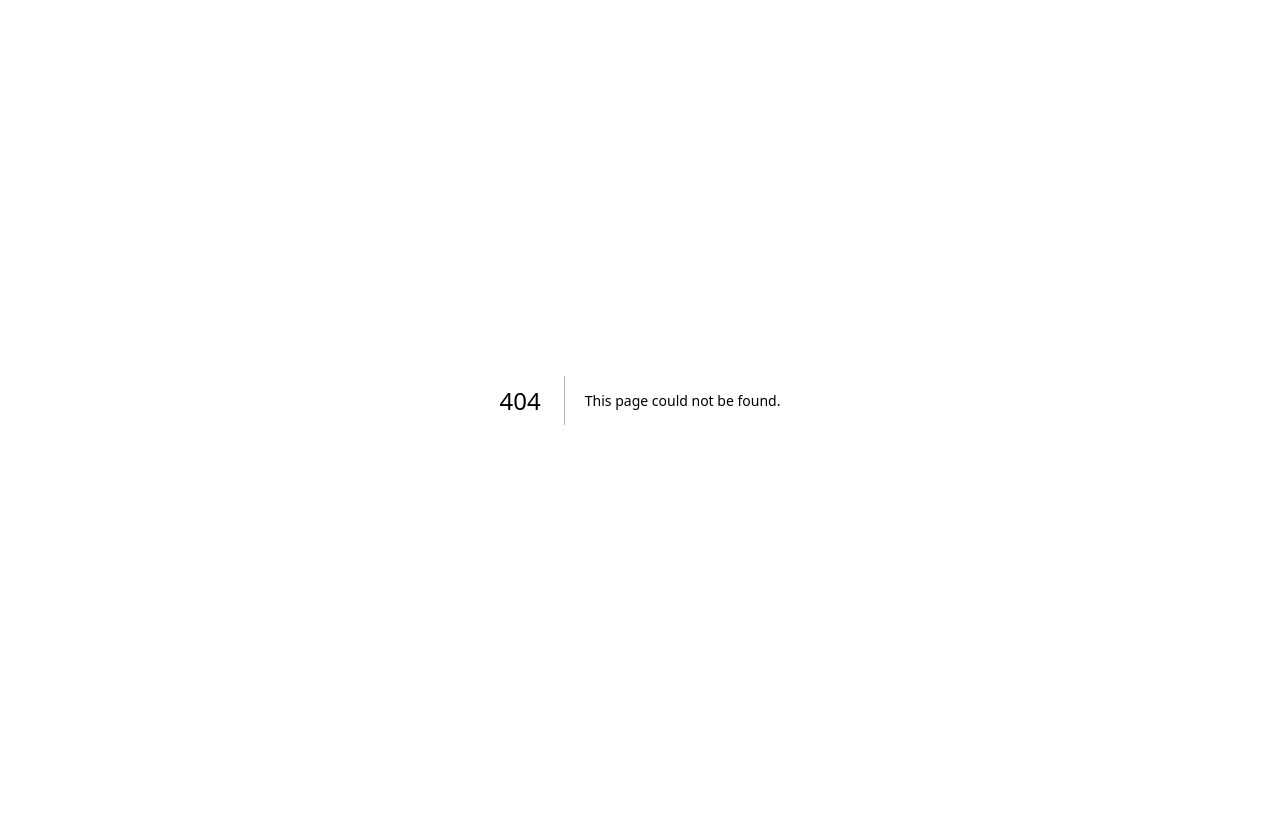
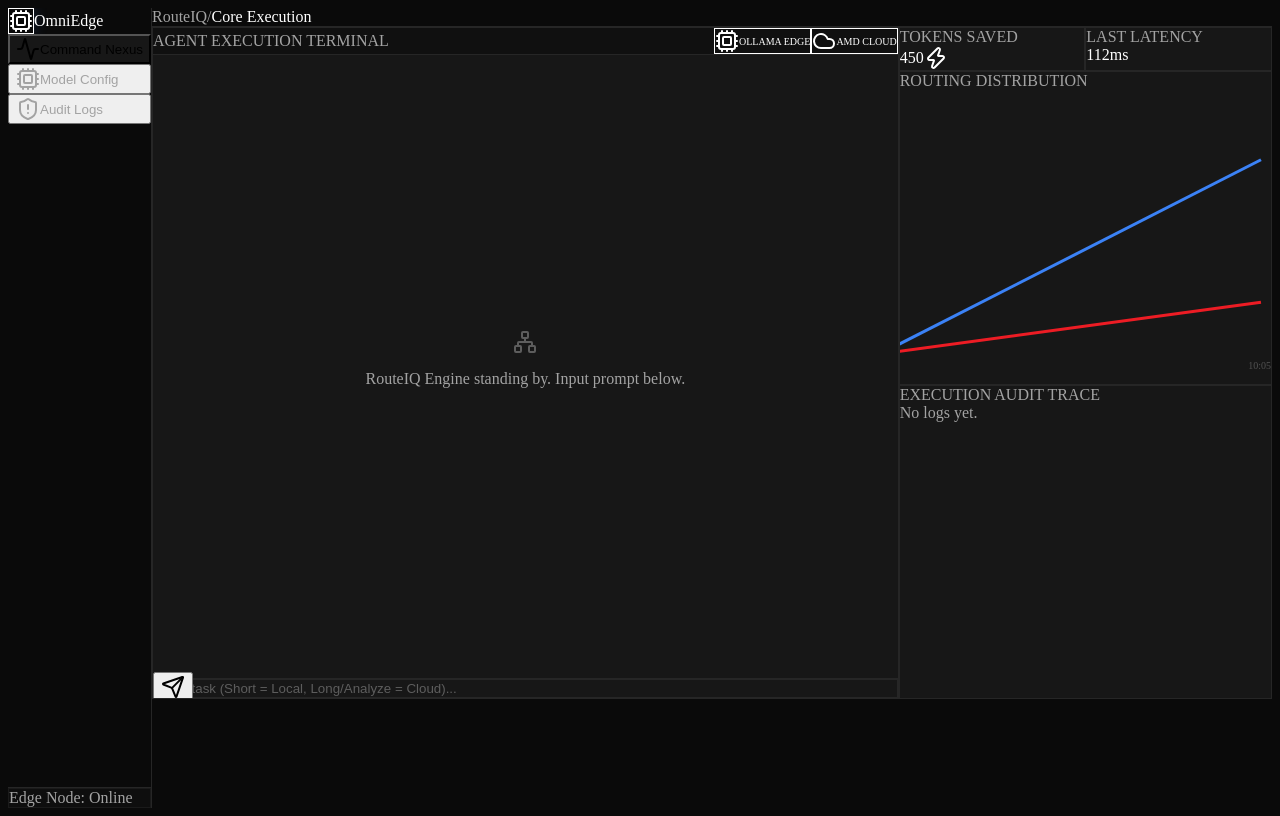
Before and after one commit to kaulastudies/omniedge-routeiq, a Next.js app in the folder frontend/: page /dashboard in a window 1280 px wide. Before the commit this address had no page. Built offline with nearby package versions, Linux system fonts and the light colour scheme.

Commit message:
Add CommandNexus component for task execution

```diff
--- /dev/null
+++ b/frontend/src/app/dashboard/page.tsx
@@ -0,0 +1,179 @@
+"use client";
+
+import { useState } from "react";
+import { Send, Cpu, Cloud, Zap, Network } from "lucide-react";
+import { LineChart, Line, XAxis, Tooltip, ResponsiveContainer } from "recharts";
+import { motion, AnimatePresence } from "framer-motion";
+
+const initialGraphData = [
+  { time: "10:00", local: 0, cloud: 0 },
+  { time: "10:05", local: 450, cloud: 120 },
+];
+
+export default function CommandNexus() {
+  const [prompt, setPrompt] = useState("");
+  const [messages, setMessages] = useState<any[]>([]);
+  const [isRouting, setIsRouting] = useState(false);
+  const [tokensSaved, setTokensSaved] = useState(450);
+  const [avgLatency, setAvgLatency] = useState(112);
+  const [graphData, setGraphData] = useState(initialGraphData);
+  const [auditLog, setAuditLog] = useState<any[]>([]);
+
+  const handleExecute = () => {
+    if (!prompt.trim()) return;
+
+    setMessages(prev => [...prev, { role: "user", content: prompt }]);
+    setIsRouting(true);
+    setPrompt("");
+
+    setTimeout(() => {
+      const isComplex = prompt.length > 50 || prompt.toLowerCase().includes("analyze");
+
+      const mockApiResponse = {
+        task_id: `req_${Math.random().toString(36).substring(2, 8)}`,
+        route_decision: {
+          target: isComplex ? "cloud" : "local",
+          reason: isComplex ? "High complexity keyword detected." : "Task complexity is low. Routing to Edge.",
+        },
+        execution: {
+          model_used: isComplex ? "fireworks/llama-v3-70b-instruct" : "ollama/llama3-8b",
+          response_text: isComplex
+            ? "Cloud execution complete. Massive datasets analyzed via Fireworks AI on AMD Hardware."
+            : "Local execution complete. Handled securely on zero-cost edge node.",
+          latency_ms: isComplex ? 1204.5 : 412.5
+        },
+        metrics: {
+          estimated_cloud_cost_tokens: 150,
+          actual_paid_tokens: isComplex ? 150 : 0,
+          tokens_saved: isComplex ? 0 : 150
+        }
+      };
+
+      setMessages(prev => [...prev, { role: "ai", content: mockApiResponse.execution.response_text, route: mockApiResponse.route_decision.target }]);
+      setTokensSaved(prev => prev + mockApiResponse.metrics.tokens_saved);
+      setAvgLatency(mockApiResponse.execution.latency_ms);
+      setAuditLog(prev => [mockApiResponse, ...prev].slice(0, 5));
+
+      const timeNow = new Date().toLocaleTimeString([], {hour: '2-digit', minute:'2-digit'});
+      setGraphData(prev => [...prev, {
+        time: timeNow,
+        local: mockApiResponse.route_decision.target === 'local' ? mockApiResponse.metrics.estimated_cloud_cost_tokens : 0,
+        cloud: mockApiResponse.metrics.actual_paid_tokens
+      }]);
+
+      setIsRouting(false);
+    }, 1500);
+  };
+
+  return (
+    <div className="grid grid-cols-12 gap-6 h-[calc(100vh-8rem)]">
+      <div className="col-span-8 flex flex-col bg-[#171717] border border-[#262626] rounded-xl shadow-2xl overflow-hidden">
+        <div className="p-4 border-b border-[#262626] bg-[#0A0A0A]/50 flex justify-between items-center">
+          <span className="text-xs font-semibold text-[#A3A3A3] uppercase tracking-wider">Agent Execution Terminal</span>
+          <div className="flex gap-3">
+            <span className="text-[10px] bg-blue-500/10 text-blue-500 px-2 py-1 rounded border border-blue-500/20 flex items-center gap-1 font-medium">
+              <Cpu className="w-3 h-3" /> OLLAMA EDGE
+            </span>
+            <span className="text-[10px] bg-red-500/10 text-red-500 px-2 py-1 rounded border border-red-500/20 flex items-center gap-1 font-medium">
+              <Cloud className="w-3 h-3" /> AMD CLOUD
+            </span>
+          </div>
+        </div>
+
+        <div className="flex-1 p-6 overflow-y-auto space-y-6">
+          {messages.length === 0 && (
+            <div className="h-full flex flex-col items-center justify-center text-[#A3A3A3]">
+              <Network className="w-8 h-8 mb-4 opacity-50" />
+              <p className="text-sm">RouteIQ Engine standing by. Input prompt below.</p>
+            </div>
+          )}
+          <AnimatePresence>
+            {messages.map((msg, idx) => (
+              <motion.div initial={{ opacity: 0, y: 10 }} animate={{ opacity: 1, y: 0 }} key={idx} className={`flex flex-col ${msg.role === 'user' ? 'items-end' : 'items-start'}`}>
+                <div className={`max-w-[85%] p-4 rounded-xl text-sm leading-relaxed ${msg.role === 'user' ? 'bg-blue-600 text-white rounded-br-none shadow-lg shadow-blue-500/10' : 'bg-[#0A0A0A] border border-[#262626] rounded-bl-none'}`}>
+                  {msg.content}
+                </div>
+                {msg.role === 'ai' && (
+                  <div className="flex items-center gap-1.5 mt-2 text-[11px] text-[#A3A3A3] ml-1">
+                    Routed via: <span className={msg.route === 'cloud' ? 'text-red-500 font-bold' : 'text-blue-500 font-bold'}>
+                      {msg.route === 'cloud' ? 'Fireworks AI (Paid)' : 'Local Node (Zero Cost)'}
+                    </span>
+                  </div>
+                )}
+              </motion.div>
+            ))}
+            {isRouting && (
+              <motion.div initial={{ opacity: 0 }} animate={{ opacity: 1 }} className="flex items-center gap-3 text-[#A3A3A3] text-sm p-4">
+                <div className="w-4 h-4 border-2 border-blue-500 border-t-transparent rounded-full animate-spin" />
+                Evaluating Complexity & Routing...
+              </motion.div>
+            )}
+          </AnimatePresence>
+        </div>
+
+        <div className="p-4 bg-[#0A0A0A]/50 border-t border-[#262626]">
+          <div className="relative flex items-center">
+            <input
+              value={prompt} onChange={(e) => setPrompt(e.target.value)} onKeyDown={(e) => e.key === 'Enter' && handleExecute()}
+              placeholder="Enter task (Short = Local, Long/Analyze = Cloud)..."
+              className="w-full bg-[#171717] border border-[#262626] text-white text-sm rounded-lg pl-4 pr-12 py-3.5 focus:outline-none focus:border-blue-500 transition-all placeholder:text-[#A3A3A3]/50"
+            />
+            <button onClick={handleExecute} className="absolute right-2 p-2 bg-blue-600 hover:bg-blue-500 rounded-md text-white transition-colors">
+              <Send className="w-4 h-4" />
+            </button>
+          </div>
+        </div>
+      </div>
+
+      <div className="col-span-4 flex flex-col gap-6 h-full">
+        <div className="grid grid-cols-2 gap-4">
+          <div className="bg-[#171717] border border-[#262626] p-5 rounded-xl shadow-lg">
+            <div className="text-[#A3A3A3] text-xs font-medium mb-2 uppercase tracking-wider">Tokens Saved</div>
+            <div className="text-3xl font-bold text-white flex items-center gap-2">
+              {tokensSaved} <Zap className="w-5 h-5 text-green-500" />
+            </div>
+          </div>
+          <div className="bg-[#171717] border border-[#262626] p-5 rounded-xl shadow-lg">
+            <div className="text-[#A3A3A3] text-xs font-medium mb-2 uppercase tracking-wider">Last Latency</div>
+            <div className="text-3xl font-bold text-white">{avgLatency}ms</div>
+          </div>
+        </div>
+
+        <div className="bg-[#171717] border border-[#262626] p-5 rounded-xl shadow-lg flex-1 flex flex-col min-h-0">
+          <div className="text-xs font-semibold mb-6 text-[#A3A3A3] uppercase tracking-wider">Routing Distribution</div>
+          <div className="flex-1 w-full h-full min-h-[150px]">
+            <ResponsiveContainer width="100%" height="100%">
+              <LineChart data={graphData} margin={{ top: 5, right: 10, left: -20, bottom: 0 }}>
+                <Tooltip contentStyle={{ backgroundColor: '#0A0A0A', border: '1px solid #262626', borderRadius: '8px' }} />
+                <XAxis dataKey="time" stroke="#525252" fontSize={10} tickLine={false} axisLine={false} />
+                <Line type="monotone" dataKey="local" stroke="#3B82F6" strokeWidth={3} dot={false} />
+                <Line type="monotone" dataKey="cloud" stroke="#ED1C24" strokeWidth={3} dot={false} />
+              </LineChart>
+            </ResponsiveContainer>
+          </div>
+        </div>
+
+        <div className="bg-[#171717] border border-[#262626] p-5 rounded-xl shadow-lg flex-1 overflow-hidden flex flex-col min-h-[200px]">
+          <div className="text-xs font-semibold mb-4 text-[#A3A3A3] uppercase tracking-wider">Execution Audit Trace</div>
+          <div className="flex-1 overflow-y-auto space-y-3 pr-2">
+            {auditLog.length === 0 && <span className="text-xs text-[#A3A3A3]">No logs yet.</span>}
+            {auditLog.map((log) => (
+              <div key={log.task_id} className="flex justify-between items-center text-sm p-3 rounded-lg bg-[#0A0A0A]/50 border border-[#262626]/50">
+                <div>
+                  <div className="text-white font-medium text-xs">{log.task_id}</div>
+                  <div className={`text-[10px] mt-1 ${log.route_decision.target === 'cloud' ? 'text-red-400' : 'text-blue-400'}`}>
+                    {log.execution.model_used}
+                  </div>
+                </div>
+                <div className="text-right">
+                  <div className="text-green-400 font-medium text-[11px]">{log.metrics.tokens_saved} saved</div>
+                  <div className="text-[10px] text-[#A3A3A3] mt-1">{log.execution.latency_ms}ms</div>
+                </div>
+              </div>
+            ))}
+          </div>
+        </div>
+      </div>
+    </div>
+  );
+}
```
